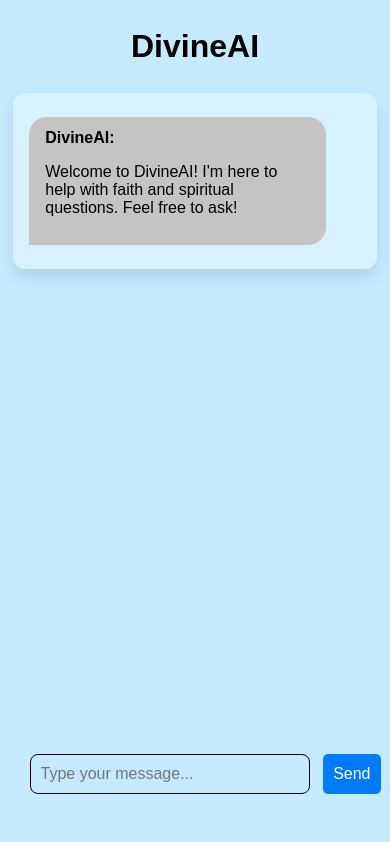
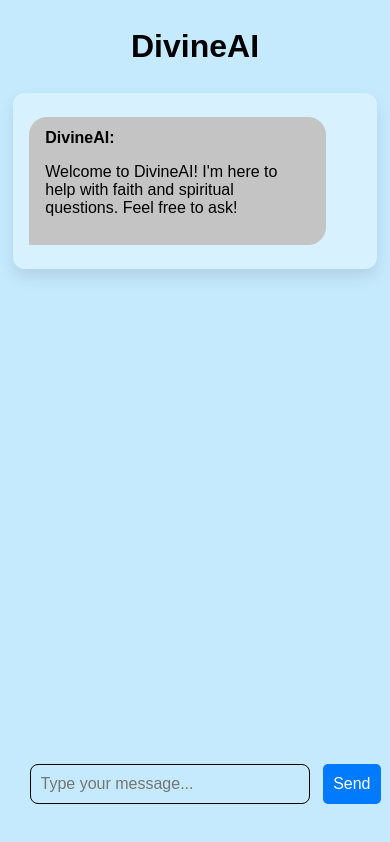
Before and after one commit to CoreyJMoreno/DivineAI, a React (Create React App) app: page / in a window 390 px wide. Built offline with nearby package versions, Linux system fonts and the light colour scheme.

Commit message:
Spacing Fixed

```diff
--- a/src/App.css
+++ b/src/App.css
@@ -147,7 +147,7 @@ button:hover {
   }
 
   .form-container {
-    padding-bottom: 50px;
+    padding-bottom: 40px;
   }
 
   .chat-container {
```
